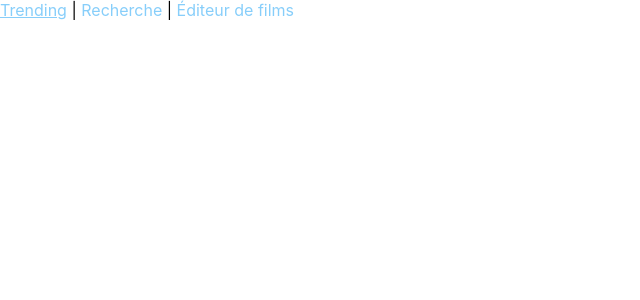
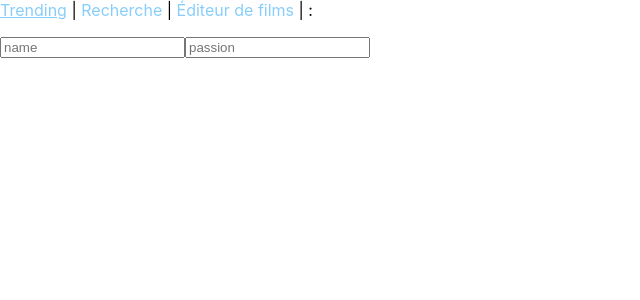
Before and after one commit to OnyJ/demo_movie_details, a React (Create React App) app: page /profile in a window 1280 px wide. Shown: the top 300 px of the page, without its empty margins (0-640 px from the left). Built offline with nearby package versions, Linux system fonts and the light colour scheme.

Commit message:
setup jotai, add Profile updating feature

```diff
--- a/package.json
+++ b/package.json
@@ -8,6 +8,7 @@
     "@testing-library/react": "^13.4.0",
     "@testing-library/user-event": "^13.5.0",
     "axios": "^1.6.0",
+    "jotai": "^2.5.0",
     "react": "^18.2.0",
     "react-dom": "^18.2.0",
     "react-redux": "^8.1.3",
--- a/src/App.jsx
+++ b/src/App.jsx
@@ -3,12 +3,14 @@ import SearchMovie from "./pages/SearchMovie";
 import Trending from "./pages/Trending";
 import MovieEditor from "./pages/MovieEditor";
 import ClassComponent from "./pages/ClassComponent";
+import Profile from "./pages/Profile";
 import {
   BrowserRouter as Router,
   Routes,
   Route,
 } from "react-router-dom";
 import { Provider } from "react-redux";
+import { Provider as JotaiProvider }  from "jotai";
 import store from "./redux/store";
 
 const App = () => {
@@ -16,16 +18,19 @@ const App = () => {
     <div>
       <Router>
         <Provider store={store}>
+        <JotaiProvider>
           <Navbar />
           <Routes>
             <Route path="/" element={<Trending />} />
             <Route path="/search_movie" element={<SearchMovie />} />
             <Route path="/movie_editor" element={<MovieEditor />} />
+            <Route path="/profile" element={<Profile />} />
             <Route
               path="/class_component"
               element={<ClassComponent />}
             />
           </Routes>
+          </JotaiProvider>
         </Provider>
       </Router>
     </div>
--- a/src/components/Navbar.jsx
+++ b/src/components/Navbar.jsx
@@ -1,11 +1,21 @@
+import { useAtom } from "jotai";
 import { Link } from "react-router-dom";
+import { userAtom } from "../utils/globalState";
 
 const Navbar = () => {
+  const [user] = useAtom(userAtom);
+
   return (
     <nav>
-      <Link to={"/"}>Trending</Link>{" | "}
-      <Link to={"/search_movie"}>Recherche</Link>{" | "}
+      <Link to={"/"}>Trending</Link>
+      {" | "}
+      <Link to={"/search_movie"}>Recherche</Link>
+      {" | "}
       <Link to={"/movie_editor"}>Éditeur de films</Link>
+      {" | "}
+      <span>
+        {user.name} : {user.passion}
+      </span>
     </nav>
   );
 };
--- /dev/null
+++ b/src/pages/Profile.jsx
@@ -0,0 +1,32 @@
+import { useAtom } from "jotai";
+import { userAtom } from "../utils/globalState";
+
+const Profile = () => {
+  const [user, setUser] = useAtom(userAtom);
+
+  const handleChange = (e) => {
+    setUser({ ...user, [e.target.name]: e.target.value });
+  };
+
+  return (
+    <>
+      <p>{}</p>
+      <input
+        type="text"
+        label="name"
+        name="name"
+        placeholder="name"
+        onChange={handleChange}
+      />
+      <input
+        type="text"
+        label="passion"
+        name="passion"
+        placeholder="passion"
+        onChange={handleChange}
+      />
+    </>
+  );
+};
+
+export default Profile;
--- /dev/null
+++ b/src/utils/globalState.js
@@ -0,0 +1,6 @@
+import { atom } from "jotai";
+
+export const userAtom = atom({
+  name: "",
+  passion: "",
+});
```
Also changed, not shown: 1 other file (tests, documents, lock files or other folders).
